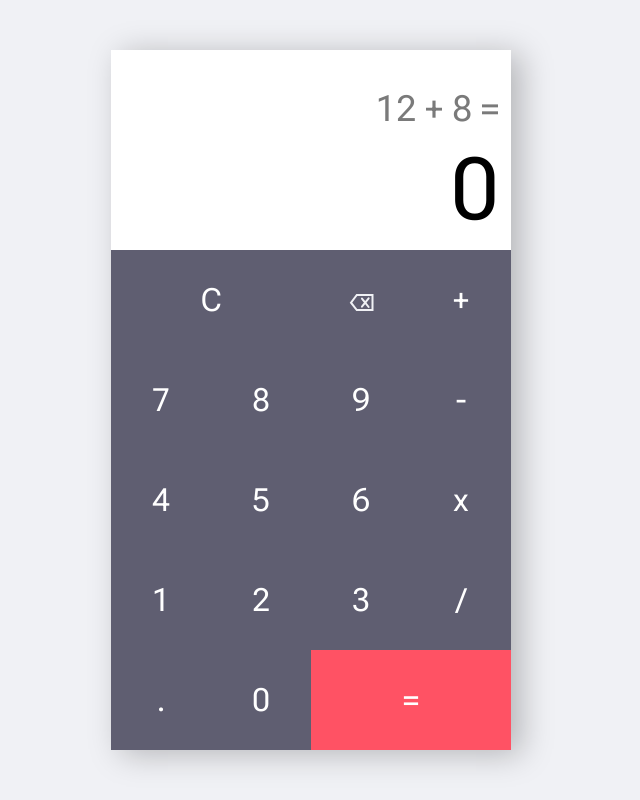
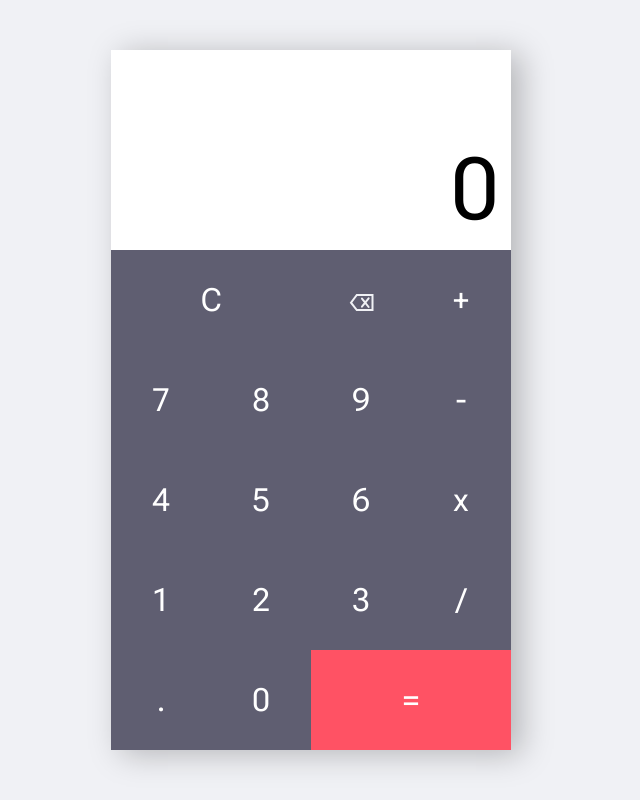
Before and after one commit to samuk16/calculator, a plain HTML site: page index.html in a window 1280 px wide. Shown: the whole page, without its empty margins (329-969 px from the left). Drawn offline with Linux system fonts and the light colour scheme.

Commit message:
Remove text from the screen

```diff
--- a/index.html
+++ b/index.html
@@ -18,7 +18,7 @@
     <div class="containerCalc">
 
         <div class="screenCalc">
-            <p class="textResPrev">12 + 8 =</p>
+            <p class="textResPrev"></p>
             <p class="textCalc"></p>
         </div>
 
```
